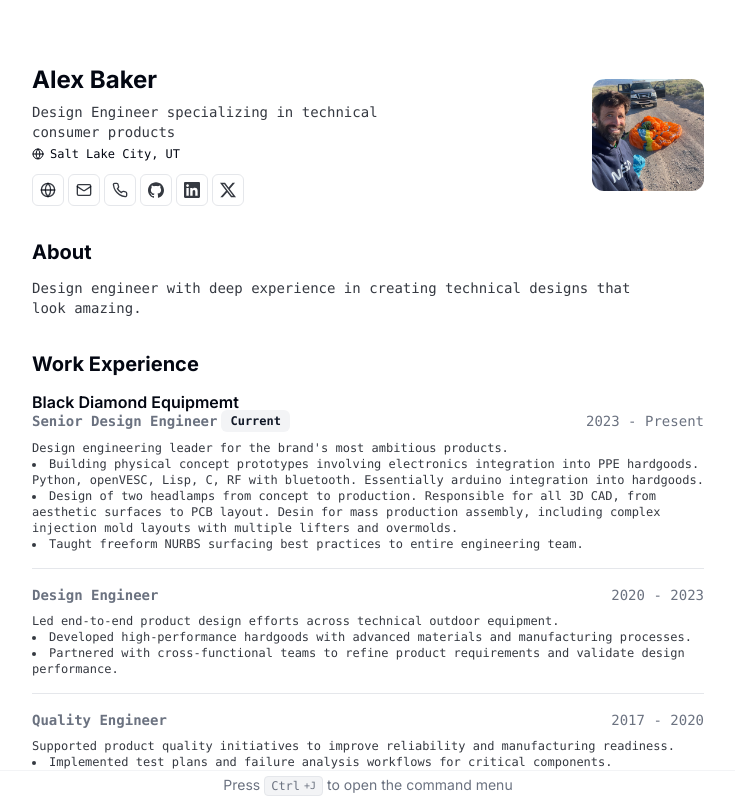
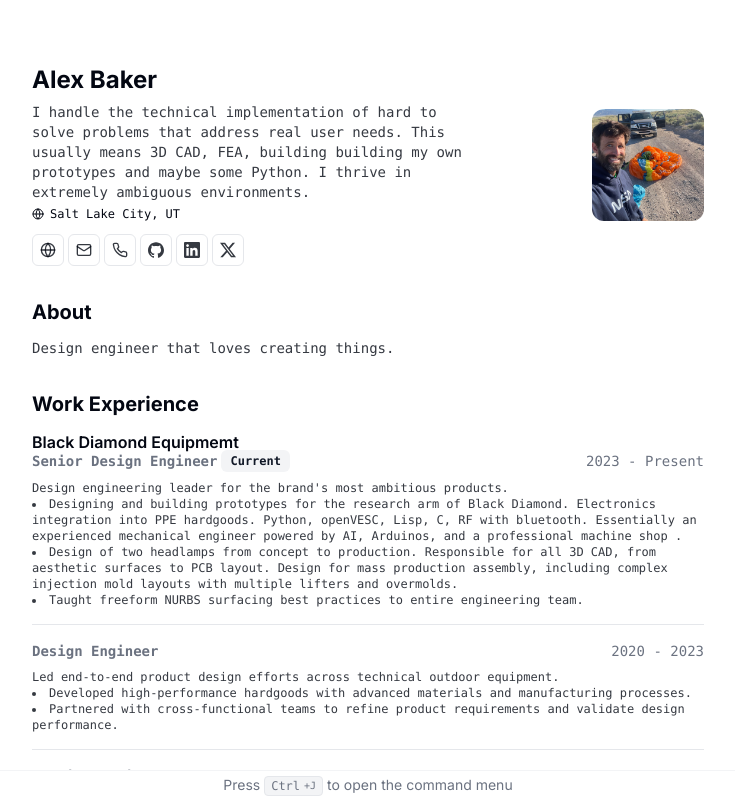
Before and after one commit to bakerjohnalex/resume, a Next.js app: page / in a window 1280 px wide. Shown: the top 798 px of the page, without its empty margins (272-1007 px from the left). Built offline with nearby package versions, Linux system fonts and the light colour scheme.

Commit message:
Revise resume data with detailed descriptions
Updated the 'about' section to reflect a more detailed description of skills and experience. Revised summary and responsibilities to enhance clarity and detail.

```diff
--- a/src/data/resume-data.tsx
+++ b/src/data/resume-data.tsx
@@ -5,11 +5,10 @@ export const RESUME_DATA: ResumeData = {
   initials: "AB",
   location: "Salt Lake City, UT",
   locationLink: "https://www.google.com/maps/place/saltlakecity",
-  about: "Design Engineer specializing in technical consumer products",
+  about: "I handle the technical implementation of hard to solve problems that address real user needs. This usually means 3D CAD, FEA, building building my own prototypes and maybe some Python. I thrive in extremely ambiguous environments.",
   summary: (
     <>
-      Design engineer with deep experience in creating technical designs
-      that look amazing.
+      Design engineer that loves creating things.
     </>
   ),
   avatarUrl: "/me.jpg",
@@ -58,11 +57,13 @@ export const RESUME_DATA: ResumeData = {
               Design engineering leader for the brand's most ambitious products.
               <ul className="list-inside list-disc">
                 <li>
-                  Building physical concept prototypes involving electronics integration into PPE hardgoods. Python, openVESC, Lisp, C, RF with bluetooth.
-                  Essentially arduino integration into hardgoods.
+                  Designing and building prototypes for the research arm of Black Diamond.
+                  Electronics integration into PPE hardgoods.
+                  Python, openVESC, Lisp, C, RF with bluetooth.
+                  Essentially an experienced mechanical engineer powered by AI, Arduinos, and a professional machine shop .
                 </li>
                 <li>
-                  Design of two headlamps from concept to production. Responsible for all 3D CAD, from aesthetic surfaces to PCB layout. Desin for mass production
+                  Design of two headlamps from concept to production. Responsible for all 3D CAD, from aesthetic surfaces to PCB layout. Design for mass production
                   assembly, including complex injection mold layouts with multiple lifters and overmolds.
                 </li>
                 <li>
```
